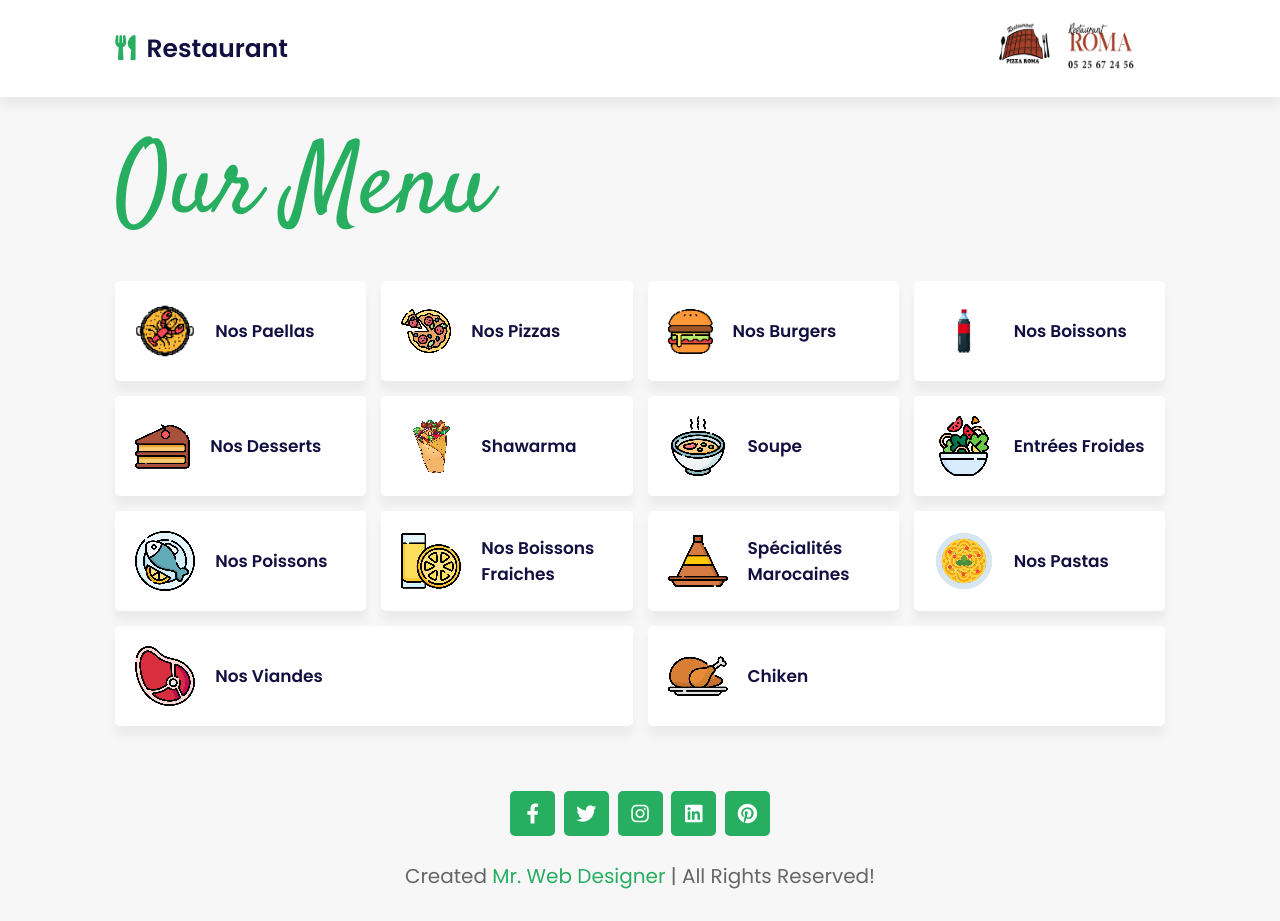
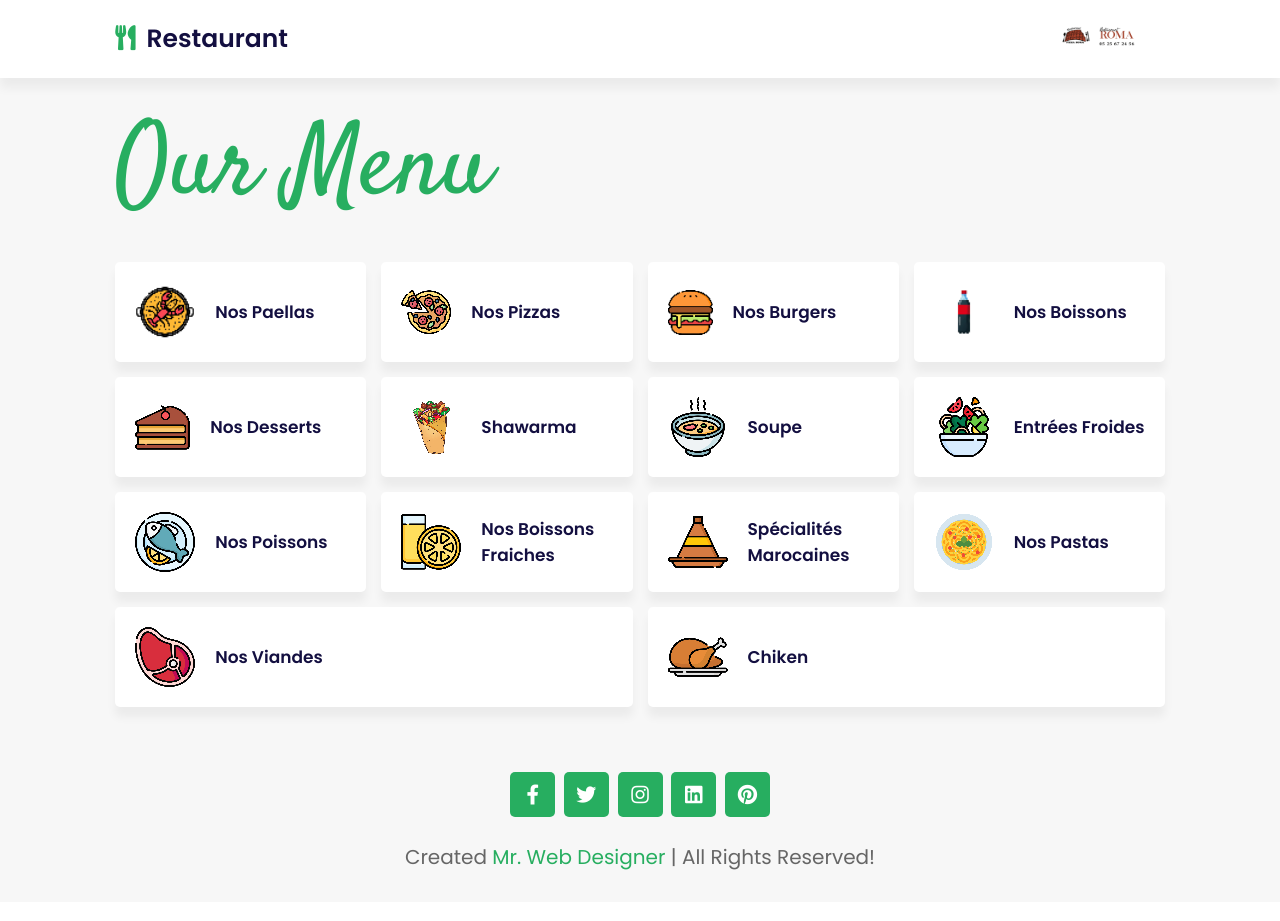
Before and after one commit to ayoubmarka/a, a plain HTML site: page index.html in a window 1280 px wide. Drawn offline with Linux system fonts and the light colour scheme.

Commit message:
Update style.css

```diff
--- a/css/style.css
+++ b/css/style.css
@@ -1084,8 +1084,8 @@ section {
   }
 }
  .header .navbar img {
-    width: 150px;
-    height: 50px;
+    width: 80px;
+    height: 20px;
   }
 
 @media (max-width: 768px) {
```
